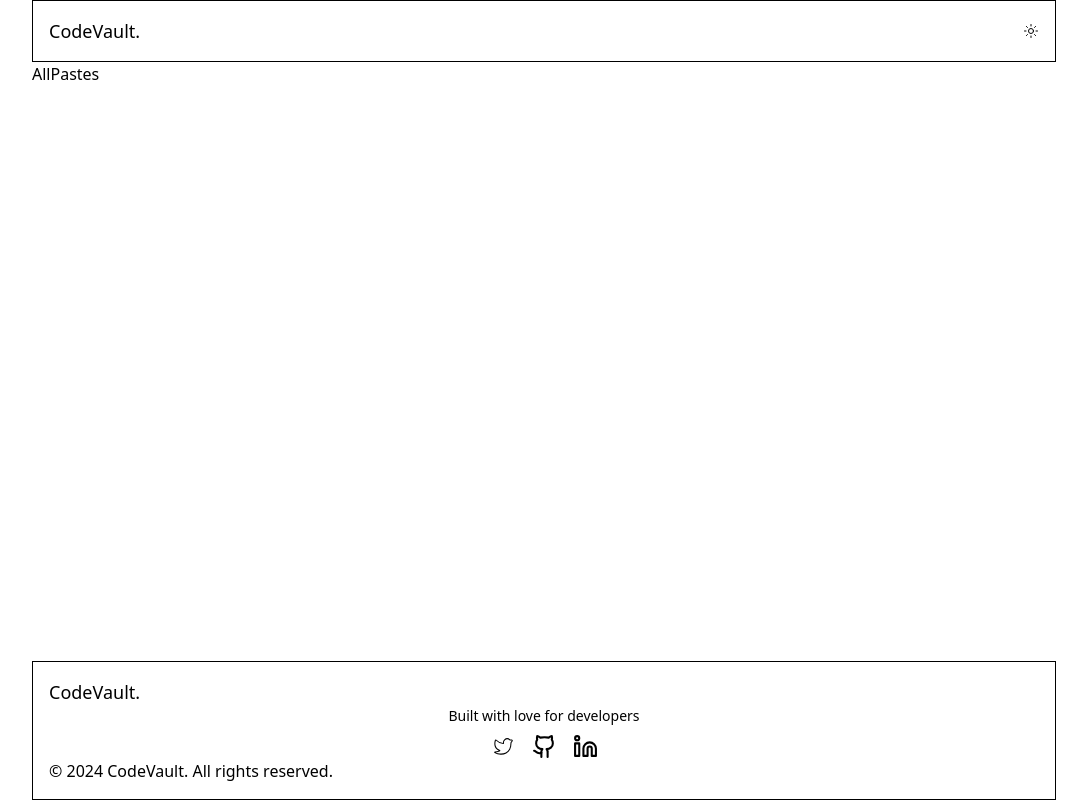
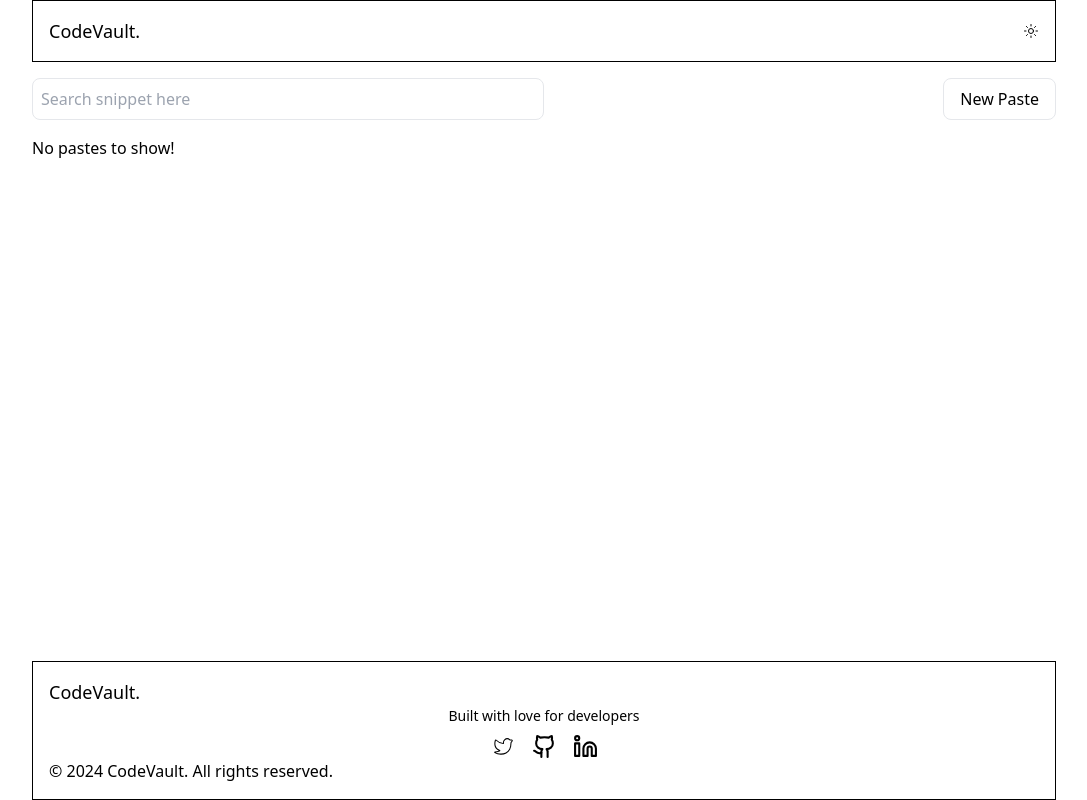
Before and after one commit to sharmakeshav10/codevault, a React (Vite) app: page /pastes in a window 1280 px wide. Shown: the whole page, without its empty margins (96-1183 px from the left). Built offline with nearby package versions, Linux system fonts and the light colour scheme.

Commit message:
implemented search functionality for the allPastes page

```diff
--- a/src/pages/AllPastes.jsx
+++ b/src/pages/AllPastes.jsx
@@ -1,5 +1,76 @@
+import { useState } from "react";
+import { FaRegEdit, FaRegEye } from "react-icons/fa";
+import { RiDeleteBinLine } from "react-icons/ri";
+import { useSelector } from "react-redux";
+import { Link } from "react-router-dom";
+
 const AllPastes = () => {
-  return <div>AllPastes</div>;
+  const [searchQuery, setSearchQuery] = useState("");
+
+  const allPastes = useSelector((store) => store.paste.pastes);
+  console.log(allPastes);
+
+  const filteredData = allPastes.filter((paste) =>
+    paste.title.toLowerCase().includes(searchQuery.toLowerCase())
+  );
+
+  const handleChange = (e) => {
+    setSearchQuery(e.target.value);
+  };
+
+  return (
+    <div className="mt-4">
+      {/* search input */}
+      <div className="flex justify-between">
+        <input
+          className="w-[50%] border p-2 rounded-lg"
+          type="text"
+          placeholder="Search snippet here"
+          value={searchQuery}
+          onChange={handleChange}
+        />
+        <div className="border flex items-center p-2 rounded-lg px-4">
+          <Link to={"/create-paste"}>
+            <button>New Paste</button>
+          </Link>
+        </div>
+      </div>
+
+      {/* pastes section  */}
+      <div className="mt-4">
+        {filteredData && filteredData.length > 0 ? (
+          filteredData.map((filteredPaste) => (
+            <div
+              key={filteredPaste._id}
+              className="flex flex-row justify-between border p-8 mb-2"
+            >
+              <div>
+                <div>{filteredPaste.title}</div>
+                <div>{filteredPaste.content}</div>
+              </div>
+
+              <div className="flex flex-col gap-y-3">
+                <div className="flex items-center">
+                  <div className="mr-4 cursor-pointer border p-2">
+                    <FaRegEye />
+                  </div>
+                  <div className="mr-4 cursor-pointer border p-2">
+                    <FaRegEdit />
+                  </div>
+                  <div className="cursor-pointer border p-2">
+                    <RiDeleteBinLine />
+                  </div>
+                </div>
+                <div>{filteredPaste.createdAt}</div>
+              </div>
+            </div>
+          ))
+        ) : (
+          <div>No pastes to show!</div>
+        )}
+      </div>
+    </div>
+  );
 };
 
 export default AllPastes;
--- a/src/pages/CreatePaste.jsx
+++ b/src/pages/CreatePaste.jsx
@@ -44,7 +44,7 @@ const CreatePaste = () => {
   return (
     <div>
       <form onSubmit={handleFormSubmit} className="my-4 space-y-6">
-        <div className="flex flex-col gap-2">
+        <div className="flex flex-col items-center gap-2">
           <label className="text-md font-medium">Title</label>
           <input
             type="text"
@@ -55,7 +55,7 @@ const CreatePaste = () => {
             className="border border-slate-300 shadow-sm w-[50%] rounded-lg p-2"
           />
         </div>
-        <div className="flex flex-col gap-2">
+        <div className="flex flex-col items-center gap-2">
           <label className="text-md font-medium">Content</label>
           <textarea
             value={formData.content}
@@ -65,7 +65,7 @@ const CreatePaste = () => {
             className="border border-slate-300 shadow-sm w-[50%] rounded-lg"
           />
         </div>
-        <div className="flex gap-3">
+        <div className="flex justify-center gap-3">
           <button
             type="submit"
             className="bg-black text-white text-md font-semibold p-2 px-4 rounded-lg"
--- a/src/redux/slices/pasteSlice.js
+++ b/src/redux/slices/pasteSlice.js
@@ -29,6 +29,9 @@ export const pasteSlice = createSlice({
         className: "p-2 bg-green",
       });
     },
+    editPaste: (state, action) => {
+      const pasteId = action.payload;
+    },
   },
 });
 
```
